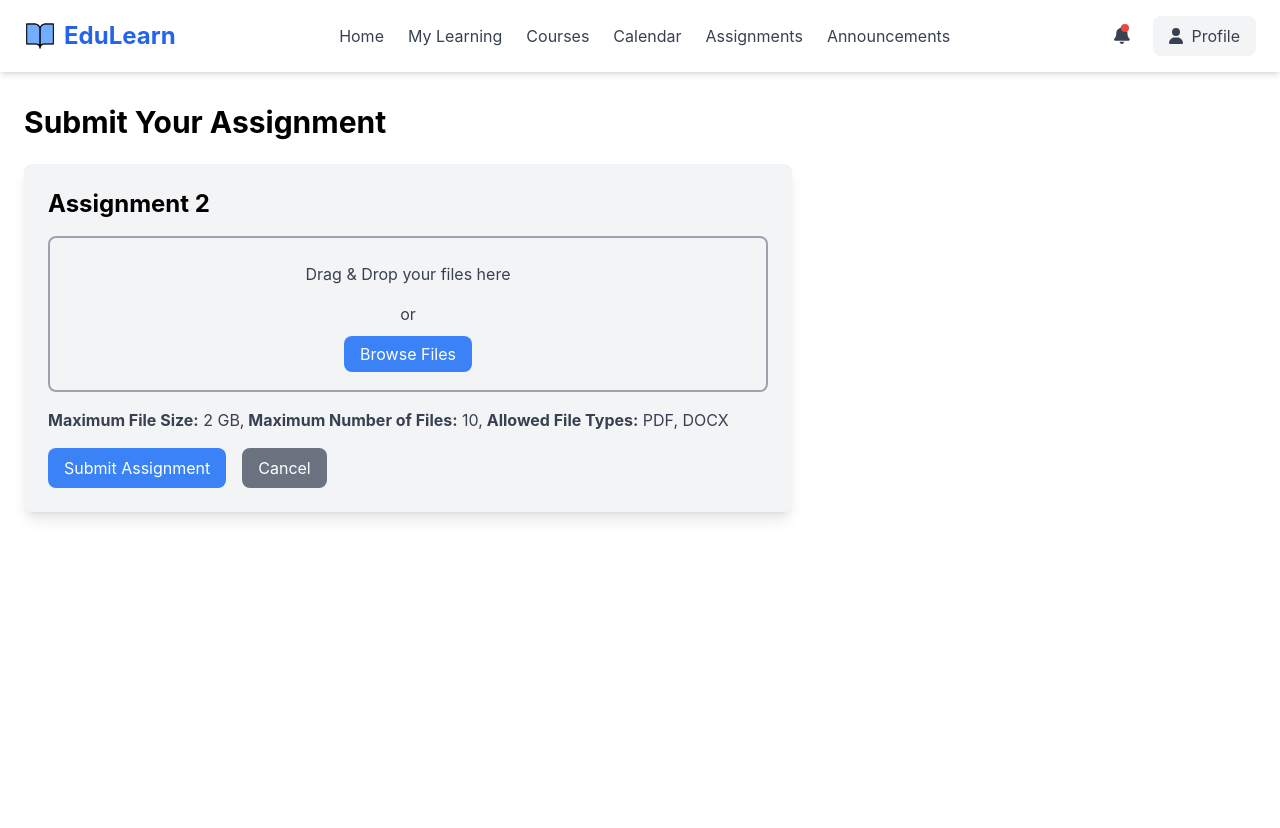
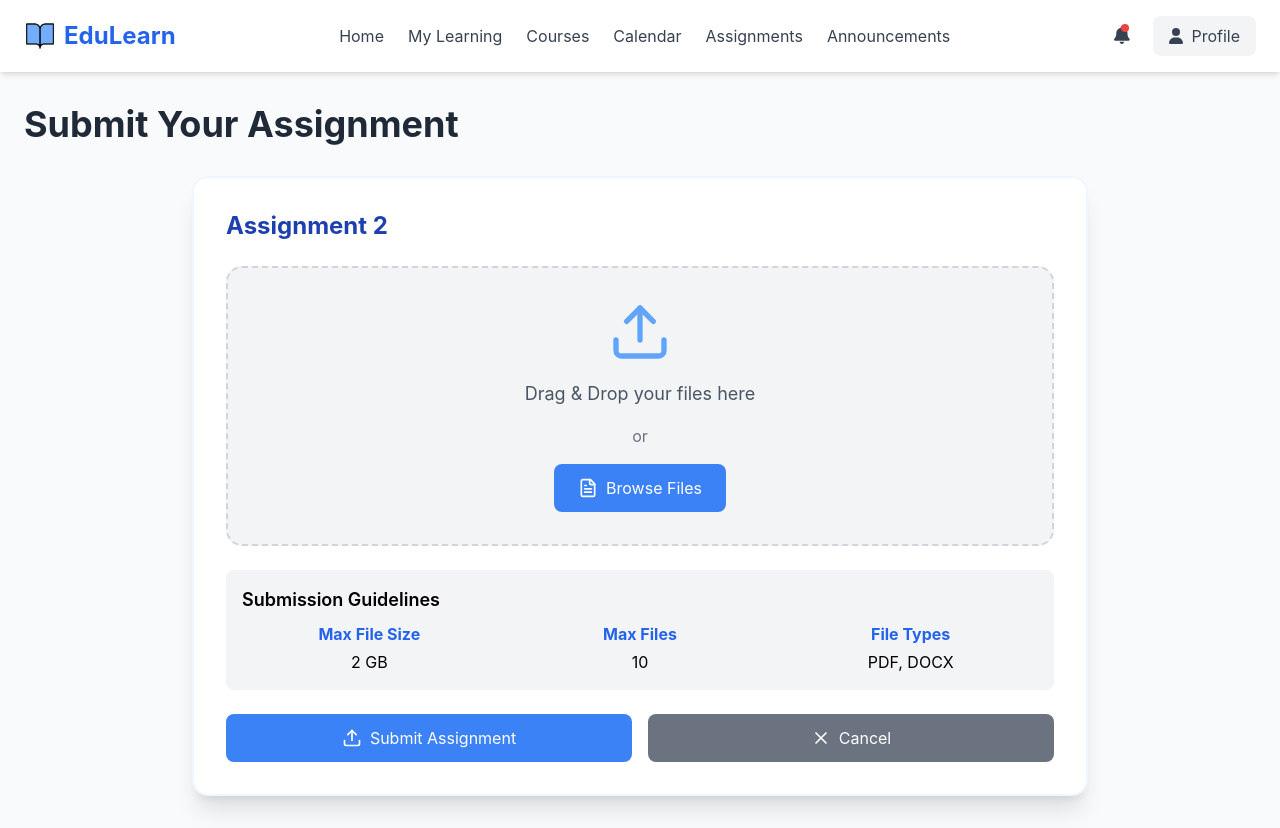
Before and after one commit to michellenikeetha/base_lms, a React (Create React App) app: page /assignments/submit-assignment in a window 1280 px wide. Before the commit the page ends 800 px from the top, so only its background shows below. Built offline with nearby package versions, Linux system fonts and the light colour scheme.

Commit message:
submit assignment

```diff
--- a/src/components/SubmitAssignment.jsx
+++ b/src/components/SubmitAssignment.jsx
@@ -1,10 +1,13 @@
-// components/SubmitAssignment.js
-import React, { useState } from 'react';
+import React, { useState, useRef } from 'react';
+import { Upload, FileText, X, CheckCircle2 } from 'lucide-react';
 import SignedInNavbar from './SignedInNavbar';
+import { useNavigate } from 'react-router-dom';
 
 const SubmitAssignment = () => {
   const [selectedFiles, setSelectedFiles] = useState([]);
   const [isDragging, setIsDragging] = useState(false);
+  const fileInputRef = useRef(null);
+  const navigate = useNavigate();
 
   const assignmentDetails = {
     title: 'Assignment 2',
@@ -16,7 +19,6 @@ const SubmitAssignment = () => {
   const handleFileDrop = (e) => {
     e.preventDefault();
     setIsDragging(false);
-
     const files = Array.from(e.dataTransfer.files);
     setSelectedFiles(files);
   };
@@ -35,86 +37,131 @@ const SubmitAssignment = () => {
     setSelectedFiles(files);
   };
 
+  const handleFileRemove = (indexToRemove) => {
+    setSelectedFiles(selectedFiles.filter((_, index) => index !== indexToRemove));
+  };
+
   const handleSubmit = () => {
     if (selectedFiles.length === 0) {
       alert("Please select a file to submit.");
       return;
     }
-    // Logic for submitting the files
     console.log("Submitting files:", selectedFiles);
   };
 
-  const handleCancel = () => {
-    setSelectedFiles([]);
-  };
+  // const handleCancel = () => {
+  //   setSelectedFiles([]);
+  // };
 
   return (
-    <div>
+    <div className="bg-gray-50 min-h-screen">
       <SignedInNavbar />
       <div className="container mx-auto px-6 py-8">
-            <h1 className="text-3xl font-bold mb-6">Submit Your Assignment</h1>
+        <h1 className="text-4xl font-bold mb-8 text-gray-800">Submit Your Assignment</h1>
 
-            <div className="bg-gray-100 p-6 rounded-lg shadow-lg max-w-3xl">
-                <h2 className="text-2xl font-bold mb-4">{assignmentDetails.title}</h2>
+        <div className="bg-white p-8 rounded-2xl shadow-xl border-2 border-blue-50 max-w-4xl mx-auto">
+          <div className="flex items-center justify-between mb-6">
+            <h2 className="text-2xl font-bold text-blue-800">{assignmentDetails.title}</h2>
+          </div>
 
           <div
-                className={`border-2 ${isDragging ? 'border-blue-500' : 'border-gray-400'} p-6 rounded-lg mb-4`}
+            className={`border-2 border-dashed ${isDragging ? 'border-blue-500 bg-blue-50' : 'border-gray-300 bg-gray-100'} p-8 rounded-2xl mb-6 text-center transition-all duration-300`}
             onDrop={handleFileDrop}
             onDragOver={handleDragOver}
             onDragLeave={handleDragLeave}
           >
-                {selectedFiles.length === 0 ? (
-                    <div className="text-center">
-                    <p className="text-gray-700 mb-4">Drag & Drop your files here</p>
-                    <p className="text-gray-700 mb-4">or</p>
             <input
               type="file"
+              ref={fileInputRef}
               multiple
               className="hidden"
-                        id="fileInput"
               accept=".pdf,.docx"
               onChange={handleFileChange}
             />
-                    <label htmlFor="fileInput" className="bg-blue-500 text-white py-2 px-4 rounded-lg hover:bg-blue-600 cursor-pointer">
+            {selectedFiles.length === 0 ? (
+              <div className="flex flex-col items-center">
+                <Upload className="text-blue-400 mb-4" size={64} />
+                <p className="text-gray-600 mb-4 text-lg">Drag & Drop your files here</p>
+                <p className="text-gray-500 mb-4">or</p>
+                <button
+                  onClick={() => fileInputRef.current.click()}
+                  className="bg-blue-500 text-white px-6 py-3 rounded-lg hover:bg-blue-600 transition-colors flex items-center"
+                >
+                  <FileText className="mr-2" size={20} />
                   Browse Files
-                    </label>
+                </button>
               </div>
             ) : (
               <div>
-                    <p className="text-gray-700">Files ready for submission:</p>
-                    <ul className="list-disc list-inside text-gray-600">
+                <h3 className="text-lg font-semibold mb-4 text-blue-800">Files Ready for Submission</h3>
+                <div className="space-y-2">
                   {selectedFiles.map((file, index) => (
-                        <li key={index}>{file.name}</li>
+                    <div
+                      key={index}
+                      className="flex items-center justify-between bg-white p-3 rounded-lg shadow-sm"
+                    >
+                      <div className="flex items-center">
+                        <CheckCircle2 className="text-green-500 mr-2" size={20} />
+                        <span className="text-gray-700">{file.name}</span>
+                      </div>
+                      <button
+                        onClick={() => handleFileRemove(index)}
+                        className="text-red-500 hover:text-red-600"
+                      >
+                        <X size={20} />
+                      </button>
+                    </div>
                   ))}
-                    </ul>
+                </div>
+                <div className="mt-4 flex justify-center space-x-4">
+                  <button
+                    onClick={() => fileInputRef.current.click()}
+                    className="bg-blue-100 text-blue-700 px-4 py-2 rounded-lg hover:bg-blue-200 transition-colors"
+                  >
+                    Add More Files
+                  </button>
+                </div>
               </div>
             )}
           </div>
 
-                <p className="text-gray-700 mb-4">
-                <strong>Maximum File Size:</strong> {assignmentDetails.maxFileSize},
-                <strong> Maximum Number of Files:</strong> {assignmentDetails.maxFiles},
-                <strong> Allowed File Types:</strong> {assignmentDetails.allowedFileTypes.join(', ')}
-                </p>
+          <div className="bg-gray-100 p-4 rounded-lg mb-6">
+            <h3 className="text-lg font-semibold mb-2">Submission Guidelines</h3>
+            <div className="grid grid-cols-3 gap-4 text-center">
+              <div>
+                <strong className="block text-blue-600 mb-1">Max File Size</strong>
+                {assignmentDetails.maxFileSize}
+              </div>
+              <div>
+                <strong className="block text-blue-600 mb-1">Max Files</strong>
+                {assignmentDetails.maxFiles}
+              </div>
+              <div>
+                <strong className="block text-blue-600 mb-1">File Types</strong>
+                {assignmentDetails.allowedFileTypes.join(', ')}
+              </div>
+            </div>
+          </div>
 
           <div className="flex space-x-4">
             <button
-                    className="bg-blue-500 text-white py-2 px-4 rounded-lg hover:bg-blue-600"
+              className="flex-1 flex items-center justify-center bg-blue-500 text-white py-3 rounded-lg hover:bg-blue-600 transition-colors"
               onClick={handleSubmit}
             >
+              <Upload className="mr-2" size={20} />
               Submit Assignment
             </button>
             <button
-                    className="bg-gray-500 text-white py-2 px-4 rounded-lg hover:bg-gray-600"
-                    onClick={handleCancel}
+              className="flex-1 flex items-center justify-center bg-gray-500 text-white py-3 rounded-lg hover:bg-gray-600 transition-colors"
+              onClick={() => navigate("/assignments")}
             >
+              <X className="mr-2" size={20} />
               Cancel
             </button>
           </div>
         </div>
       </div>
     </div>
-
   );
 };
 
```
Lines whose indentation alone changed are shown as unchanged.
